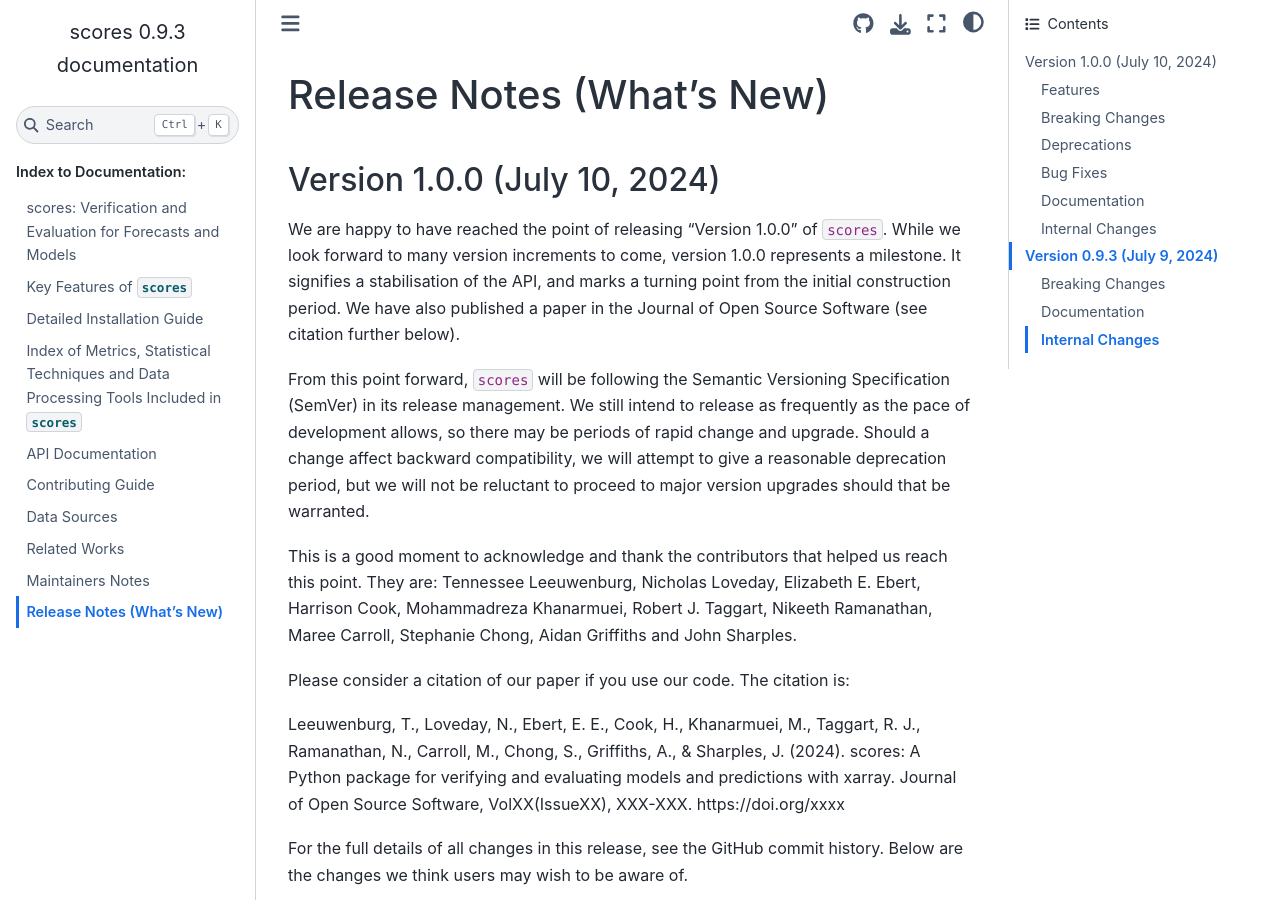
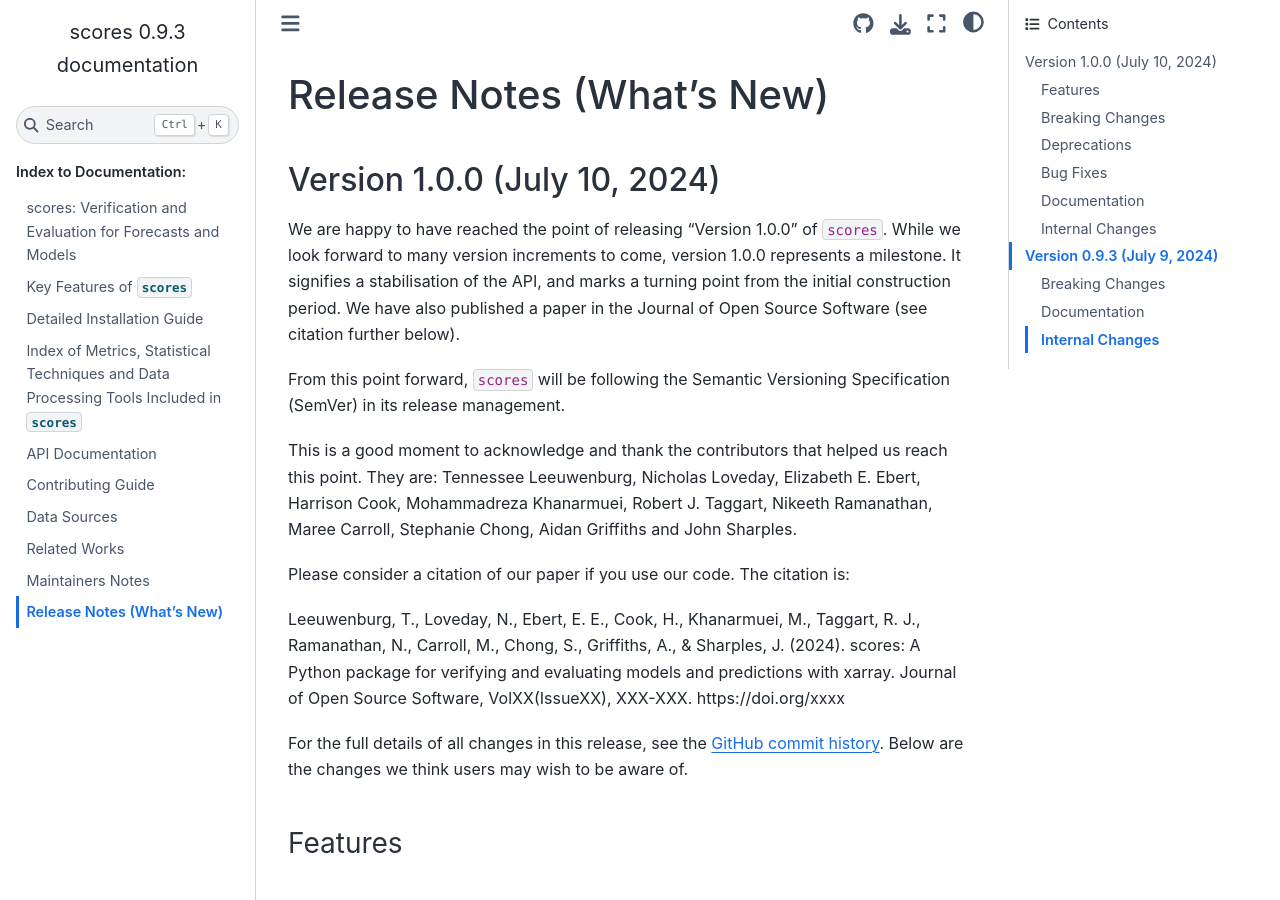
Before and after one commit to nci/scores, a Sphinx documentation site: the page built from docs/release_notes.md, in a window 1280 px wide and 900 px high. Built offline with Sphinx 7.4.7 and the Sphinx Book theme 1.1.4, drawn with Linux system fonts in a browser that asks for light colours; pages that are not in the unit, such as notebooks, are missing from menus.

Commit message:
Update release note wording

```diff
--- a/docs/release_notes.md
+++ b/docs/release_notes.md
@@ -4,15 +4,13 @@
 
 We are happy to have reached the point of releasing “Version 1.0.0” of `scores`. While we look forward to many version increments to come, version 1.0.0 represents a milestone. It signifies a stabilisation of the API, and marks a turning point from the initial construction period. We have also published a paper in the Journal of Open Source Software (see citation further below).
 
-From this point forward, `scores` will be following the Semantic Versioning Specification (SemVer) in its release management. We still intend to release as frequently as the pace of development allows, so there may be periods of rapid change and upgrade. Should a change affect backward compatibility, we will attempt to give a reasonable deprecation period, but we will not be reluctant to proceed to major version upgrades should that be warranted.
+From this point forward, `scores` will be following the Semantic Versioning Specification (SemVer) in its release management.
 
 This is a good moment to acknowledge and thank the contributors that helped us reach this point. They are: Tennessee Leeuwenburg, Nicholas Loveday, Elizabeth E. Ebert, Harrison Cook, Mohammadreza Khanarmuei, Robert J. Taggart, Nikeeth Ramanathan, Maree Carroll, Stephanie Chong, Aidan Griffiths and John Sharples.
 
 Please consider a citation of our paper if you use our code. The citation is:
 
 Leeuwenburg, T., Loveday, N., Ebert, E. E., Cook, H., Khanarmuei, M., Taggart, R. J., Ramanathan, N., Carroll, M., Chong, S., Griffiths, A., & Sharples, J. (2024). scores: A Python package for verifying and evaluating models and predictions with xarray. Journal of Open Source Software, VolXX(IssueXX), XXX-XXX. https://doi.org/xxxx
-
-For the full details of all changes in this release, see the GitHub commit history. Below are the changes we think users may wish to be aware of.
 
 For the full details of all changes in this release, see the [GitHub commit history](https://github.com/nci/scores/compare/0.9.3...1.0.0). Below are the changes we think users may wish to be aware of.
 
```
